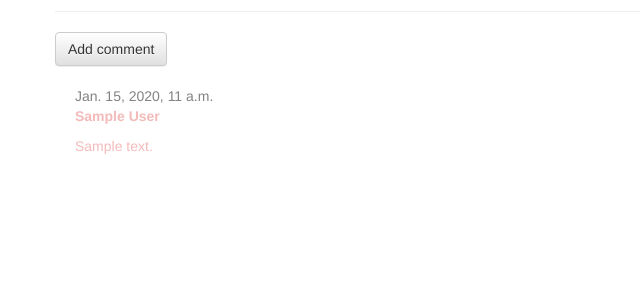
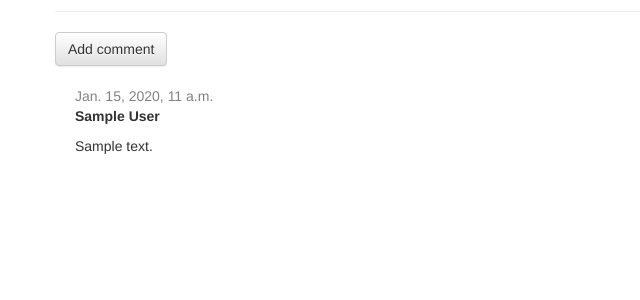
Before and after one commit to ursinak/my-first-blog, a Django app: page /post/1/ in a window 1280 px wide. Shown: the part 306-606 px from the top of the page, without its empty margins (0-640 px from the left). Run offline with Django 3.2, Linux system fonts and the light colour scheme; tables that the repository leaves empty hold one stand-in row (values such as "Sample post"); some libraries are stand-ins or nearby versions.

Commit message:
Modified css.

```diff
--- a/blog/static/css/blog.css
+++ b/blog/static/css/blog.css
@@ -59,5 +59,5 @@ h1, h2, h3, h4 {
 
 .comment {
     margin: 20px 0px 20px 20px;
-    color: #F4BABA;
+
 }
```
